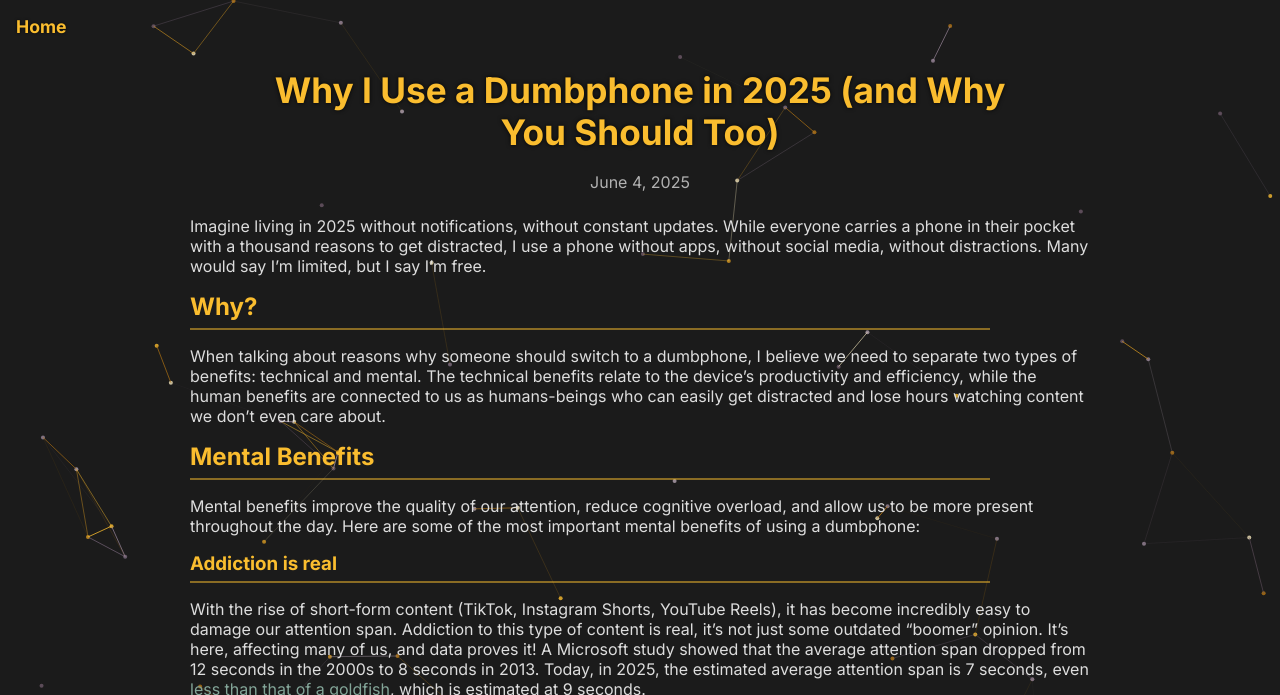
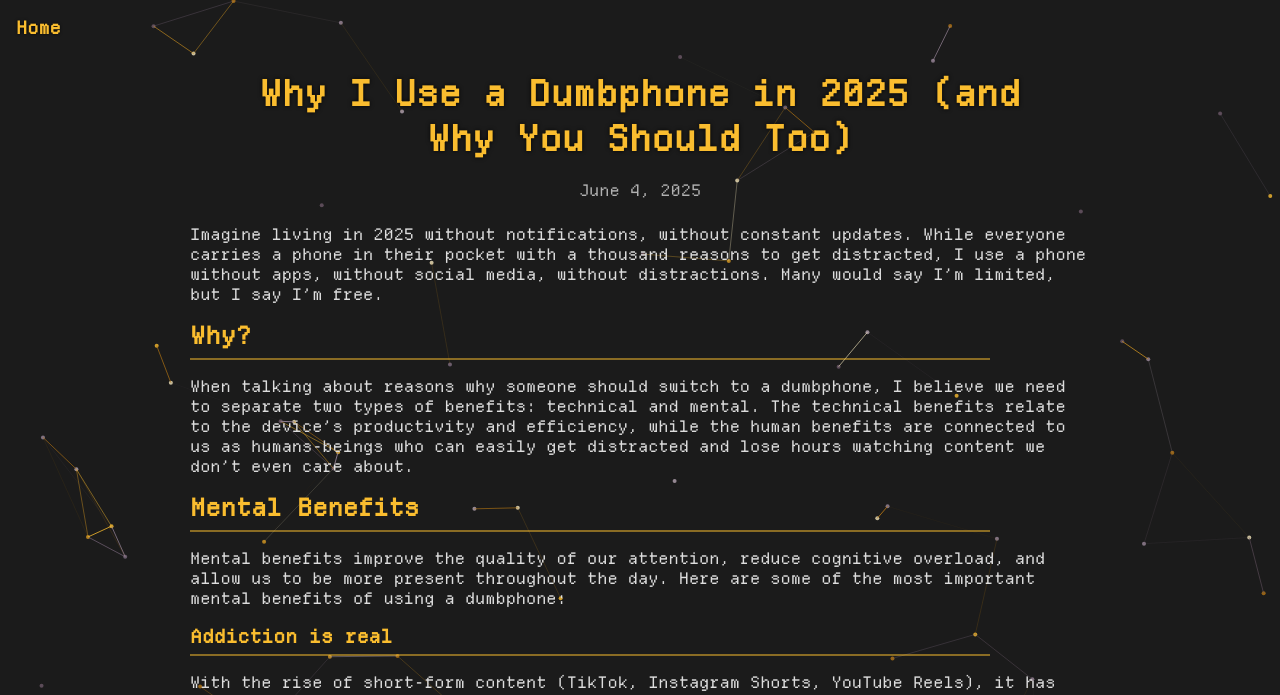
Before and after one commit to rdWei/website, a Jekyll site: the page built from _posts/2025-06-04-why-i-use-a-dumbphone.md, in a window 1280 px wide. Shown: the top 695 px of the page. Built offline with Jekyll 4.4.1, drawn with Linux system fonts in a browser that asks for light colours; grey boxes are pictures that could not be loaded.

Commit message:
Sun Jul 13 23:28:55 CEST 2025

```diff
--- a/_layouts/default.html
+++ b/_layouts/default.html
@@ -3,10 +3,19 @@
 <head>
   <link rel="icon" href="{{ '/favicon.ico' | relative_url }}" type="image/x-icon" />
   <title>{{ page.title }}</title>
-  <link href="https://fonts.googleapis.com/css2?family=Inter:wght@400;600;700&display=swap" rel="stylesheet">
   <style>
+    @font-face {
+      font-family: 'Departure Mono';
+      src: url('{{ "/fonts/DepartureMono-1.500/DepartureMono-Regular.woff2" | relative_url }}') format('woff2'),
+           url('{{ "/fonts/DepartureMono-1.500/DepartureMono-Regular.woff" | relative_url }}') format('woff'),
+           url('{{ "/fonts/DepartureMono-1.500/DepartureMono-Regular.otf" | relative_url }}') format('opentype');
+      font-weight: normal;
+      font-style: normal;
+      font-display: swap;
+    }
+
     body {
-      font-family: 'Inter', sans-serif;
+      font-family: 'Departure Mono', monospace;
       background: #1b1b1b;
       color: #ddd;
       margin: 0;
@@ -44,7 +53,7 @@
       text-shadow: 0 0 3px rgba(0,0,0,0.8);
       position: relative;
       z-index: 1;
-      font-family: 'Inter', sans-serif;
+      font-family: 'Departure Mono', monospace;
     }
 
     header a:hover {
@@ -58,7 +67,7 @@
       max-width: 800px;
       text-align: center;
       color: #fabd2f;
-      font-family: 'Inter', sans-serif;
+      font-family: 'Departure Mono', monospace;
       font-weight: 700;
       text-shadow: 0 0 4px rgba(0,0,0,0.85);
       padding-bottom: 0.3em;
@@ -69,14 +78,14 @@
 
     h2, h3, h4, h5, h6 {
       max-width: 800px;
-      margin: 1rem 0;
+      margin: 1rem 0 1rem 0;
       padding-bottom: 0.3em;
       border-bottom: 2px solid rgba(250, 189, 47, 0.5);
       text-align: left;
       color: #fabd2f;
       position: relative;
       z-index: 1;
-      font-family: 'Inter', sans-serif;
+      font-family: 'Departure Mono', monospace;
     }
 
     main {
@@ -85,7 +94,7 @@
       padding: 0 1rem 3rem;
       position: relative;
       z-index: 1;
-      font-family: 'Inter', sans-serif;
+      font-family: 'Departure Mono', monospace;
     }
 
     footer {
@@ -94,7 +103,7 @@
       padding: 1rem;
       color: #888;
       font-size: 0.9rem;
-      font-family: 'Inter', sans-serif;
+      font-family: 'Departure Mono', monospace;
       position: relative;
       z-index: 1;
     }
@@ -102,7 +111,7 @@
     a {
       color: #83a598;
       text-decoration: none;
-      font-family: 'Inter', sans-serif;
+      font-family: 'Departure Mono', monospace;
     }
 
     a:hover {
@@ -115,7 +124,7 @@
       color: #ccc;
       margin-top: -0.5rem;
       margin-bottom: 1.5rem;
-      font-family: 'Inter', sans-serif;
+      font-family: 'Departure Mono', monospace;
       opacity: 0.85;
       position: relative;
       z-index: 1;
@@ -184,7 +193,6 @@
       move() {
         this.x += this.vx;
         this.y += this.vy;
-
         if (this.x < 0 || this.x > width) this.vx *= -1;
         if (this.y < 0 || this.y > height) this.vy *= -1;
       }
@@ -210,13 +218,11 @@
 
     function drawLines() {
       const maxDist = 120;
-
       for (let i = 0; i < particles.length; i++) {
         for (let j = i + 1; j < particles.length; j++) {
           const dx = particles[i].x - particles[j].x;
           const dy = particles[i].y - particles[j].y;
           const dist = Math.sqrt(dx * dx + dy * dy);
-
           if (dist < maxDist) {
             const lineColor = getRandomColor();
             ctx.strokeStyle = hexToRGBA(lineColor, 1 - dist / maxDist);
@@ -232,7 +238,10 @@
 
     function animate() {
       ctx.clearRect(0, 0, width, height);
-      particles.forEach(p => { p.move(); p.draw(); });
+      particles.forEach(p => {
+        p.move();
+        p.draw();
+      });
       drawLines();
       requestAnimationFrame(animate);
     }
```
